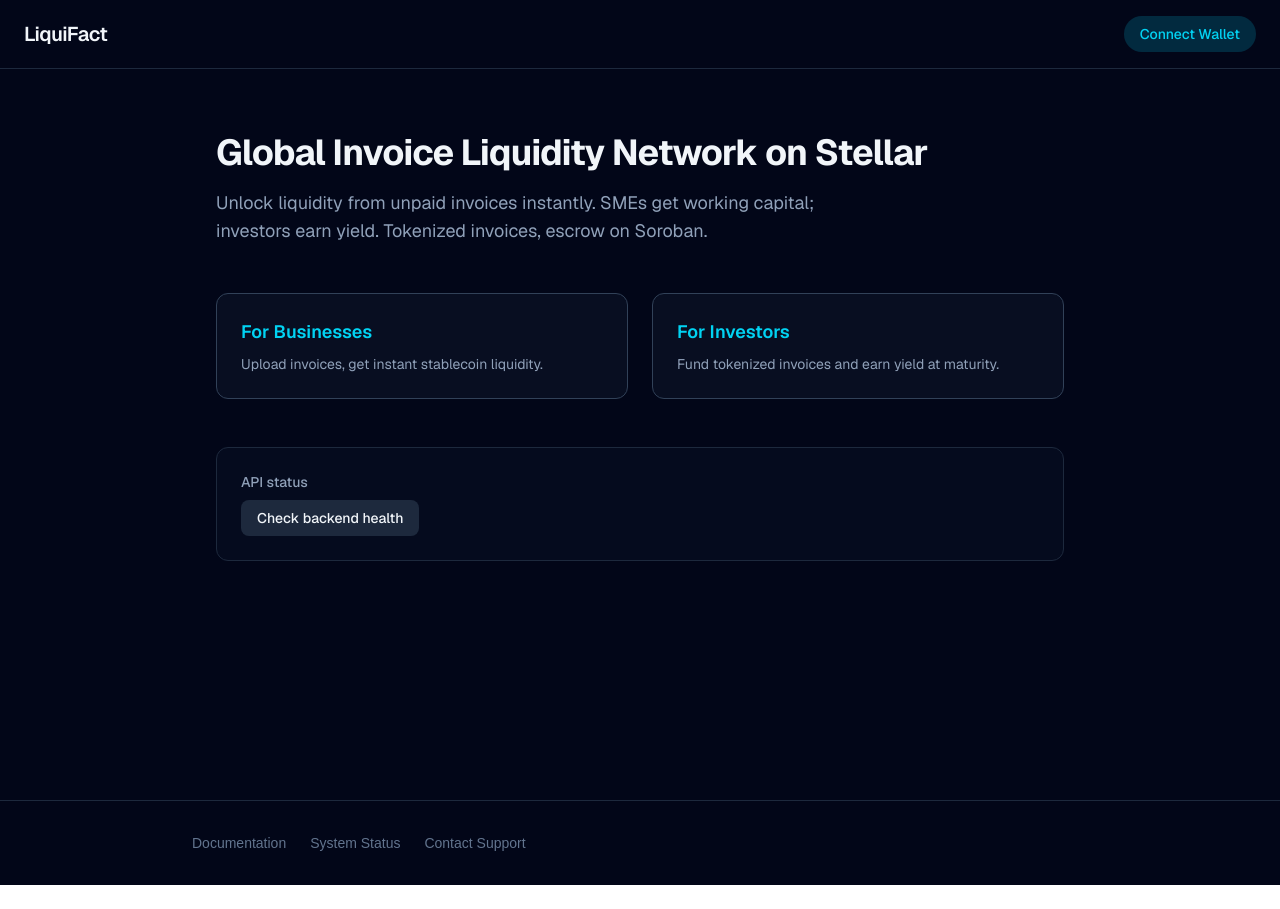
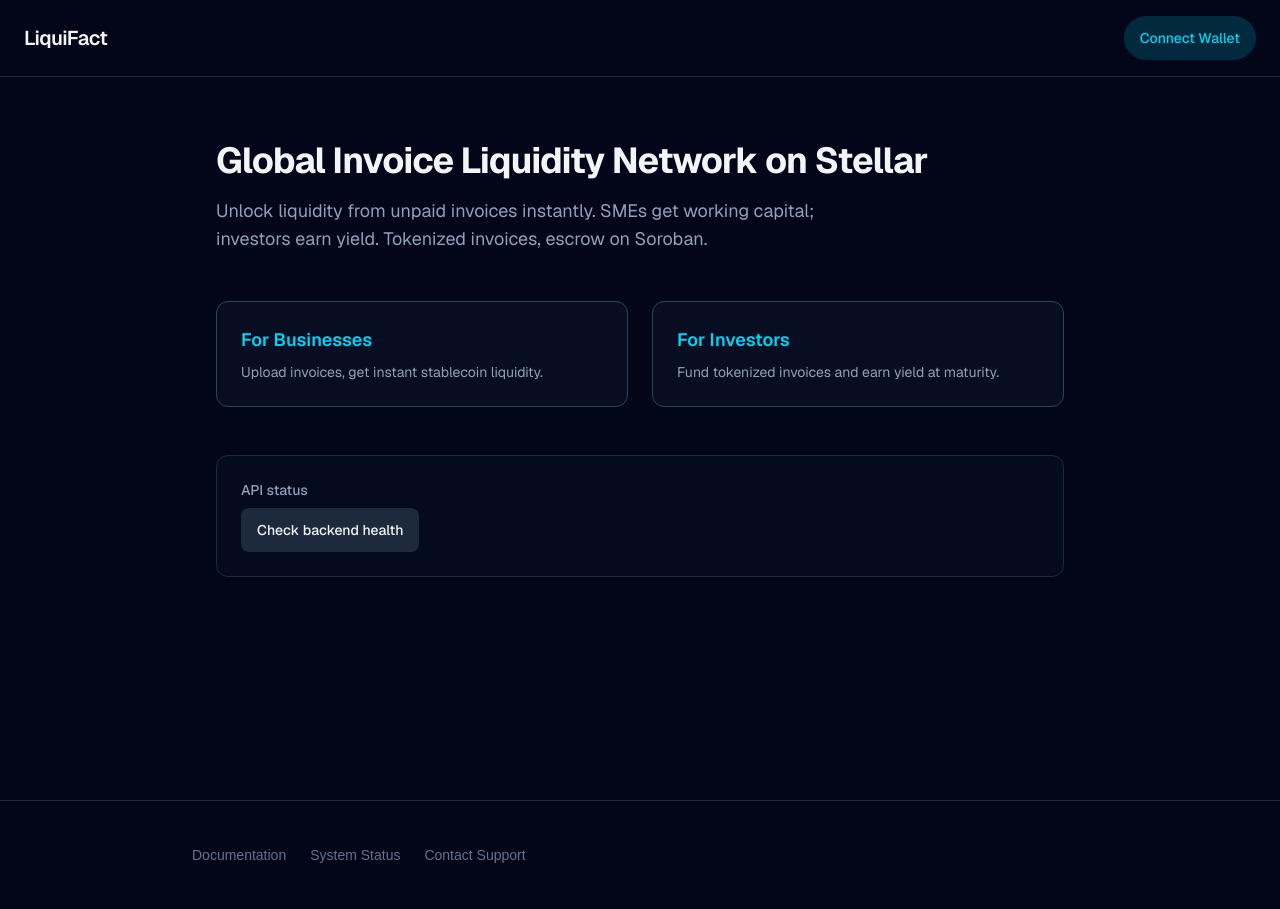
Before and after one commit to Liquifact/Liquifact-frontend, a Next.js app: page / in a window 1280 px wide. Before the commit the page ends 885 px from the top, so only its background shows below. Built offline with nearby package versions, Linux system fonts and the light colour scheme; no server answers.

Commit message:
a11y(ux): ensure ≥44px touch targets on key controls and header

```diff
--- a/app/invest/page.js
+++ b/app/invest/page.js
@@ -57,7 +57,7 @@ export default function InvestPage() {
       <header className="border-b border-slate-800 px-6 py-4">
         <Link
           href="/"
-          className="text-xl font-semibold tracking-tight text-cyan-400 hover:underline"
+          className="inline-block py-3 text-xl font-semibold tracking-tight text-cyan-400 hover:underline"
         >
           ← LiquiFact
         </Link>
@@ -76,6 +76,7 @@ export default function InvestPage() {
             No investable invoices. Connect wallet to see the marketplace.
           </div>
         ) : (
+          <>
             <ul className="space-y-4">
               {invoices.map((inv) => (
                 <li
@@ -103,6 +104,7 @@ export default function InvestPage() {
             <div className="mt-6 rounded-xl border border-slate-800 bg-slate-900/30 p-4 text-sm text-slate-400">
               Note: Yield references are educational only and reflect on-chain basis-point assumptions. Invoice contracts settle at maturity.
             </div>
+          </>
         )}
       </main>
     </div>
--- a/app/invoices/page.js
+++ b/app/invoices/page.js
@@ -236,13 +236,13 @@ export default function InvoicesPage() {
       <header className="border-b border-slate-800 px-6 py-4 flex items-center justify-between">
         <Link
           href="/"
-          className="text-xl font-semibold tracking-tight text-cyan-400 hover:underline focus-visible:outline focus-visible:outline-2 focus-visible:outline-offset-2 focus-visible:outline-cyan-400 rounded"
+          className="inline-block py-3 text-xl font-semibold tracking-tight text-cyan-400 hover:underline focus-visible:outline focus-visible:outline-2 focus-visible:outline-offset-2 focus-visible:outline-cyan-400 rounded"
         >
           ← LiquiFact
         </Link>
         <button
           type="button"
-          className="rounded-full bg-cyan-500/20 text-cyan-400 px-4 py-2 text-sm font-medium hover:bg-cyan-500/30 transition-colors focus-visible:outline focus-visible:outline-2 focus-visible:outline-offset-2 focus-visible:outline-cyan-400"
+          className="rounded-full bg-cyan-500/20 text-cyan-400 px-4 py-3 text-sm font-medium hover:bg-cyan-500/30 transition-colors focus-visible:outline focus-visible:outline-2 focus-visible:outline-offset-2 focus-visible:outline-cyan-400"
         >
           Connect Wallet
         </button>
--- a/app/page.js
+++ b/app/page.js
@@ -28,7 +28,7 @@ export default function Home() {
         <span className="text-xl font-semibold tracking-tight">LiquiFact</span>
         <button
           type="button"
-          className="rounded-full bg-cyan-500/20 text-cyan-400 px-4 py-2 text-sm font-medium hover:bg-cyan-500/30 transition-colors"
+          className="rounded-full bg-cyan-500/20 text-cyan-400 px-4 py-3 text-sm font-medium hover:bg-cyan-500/30 transition-colors"
         >
           {copy.layout.connectWallet}
         </button>
@@ -65,7 +65,7 @@ export default function Home() {
             type="button"
             onClick={checkApi}
             disabled={loading}
-            className="rounded-lg bg-slate-800 px-4 py-2 text-sm font-medium hover:bg-slate-700 disabled:opacity-50"
+            className="rounded-lg bg-slate-800 px-4 py-3 text-sm font-medium hover:bg-slate-700 disabled:opacity-50"
           >
             {loading ? 'Checking…' : 'Check backend health'}
           </button>
--- a/components/ErrorBanner.jsx
+++ b/components/ErrorBanner.jsx
@@ -39,7 +39,7 @@ export default function ErrorBanner({
           <button
             type="button"
             onClick={onAction}
-            className="inline-flex items-center justify-center rounded-xl bg-red-500 px-4 py-2 text-sm font-semibold text-white transition hover:bg-red-400 focus:outline-none focus:ring-2 focus:ring-cyan-300 focus:ring-offset-2 focus:ring-offset-slate-950"
+            className="inline-flex items-center justify-center rounded-xl bg-red-500 px-4 py-3 text-sm font-semibold text-white transition hover:bg-red-400 focus:outline-none focus:ring-2 focus:ring-cyan-300 focus:ring-offset-2 focus:ring-offset-slate-950"
           >
             {actionLabel}
           </button>
--- a/components/Footer.jsx
+++ b/components/Footer.jsx
@@ -5,13 +5,13 @@ export default function Footer() {
     <footer className="border-t border-slate-800 bg-slate-950 px-6 py-8">
       <div className="max-w-4xl mx-auto flex flex-wrap items-center gap-6 text-sm text-slate-500">
         {/* TODO: Add actual links when ready */}
-        <a href="#" className="hover:text-cyan-400 transition-colors">
+        <a href="#" className="inline-block py-3 hover:text-cyan-400 transition-colors">
           {copy.footer.docs}
         </a>
-        <a href="#" className="hover:text-cyan-400 transition-colors">
+        <a href="#" className="inline-block py-3 hover:text-cyan-400 transition-colors">
           {copy.footer.status}
         </a>
-        <a href="#" className="hover:text-cyan-400 transition-colors">
+        <a href="#" className="inline-block py-3 hover:text-cyan-400 transition-colors">
           {copy.footer.contact}
         </a>
       </div>
--- a/components/WalletStatus.jsx
+++ b/components/WalletStatus.jsx
@@ -121,7 +121,7 @@ export default function WalletStatus() {
   const config = getStateConfig(walletState);
 
   const getButtonStyles = (variant) => {
-    const baseStyles = 'rounded-full px-4 py-2 text-sm font-medium transition-all duration-200 focus:outline-none focus:ring-2 focus:ring-offset-2 focus:ring-offset-slate-950';
+    const baseStyles = 'rounded-full px-4 py-3 text-sm font-medium transition-all duration-200 focus:outline-none focus:ring-2 focus:ring-offset-2 focus:ring-offset-slate-950';
 
     switch (variant) {
       case 'primary':
```
Lines whose indentation alone changed are shown as unchanged.
